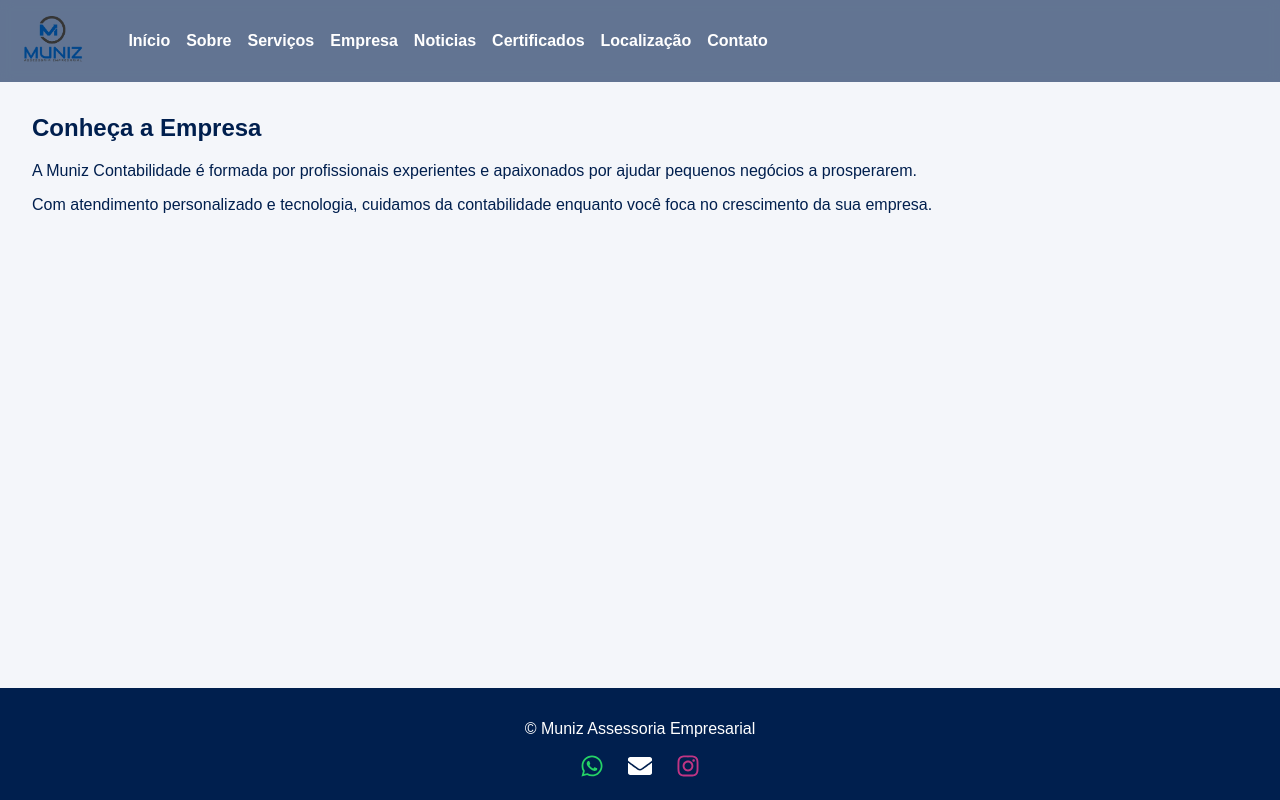
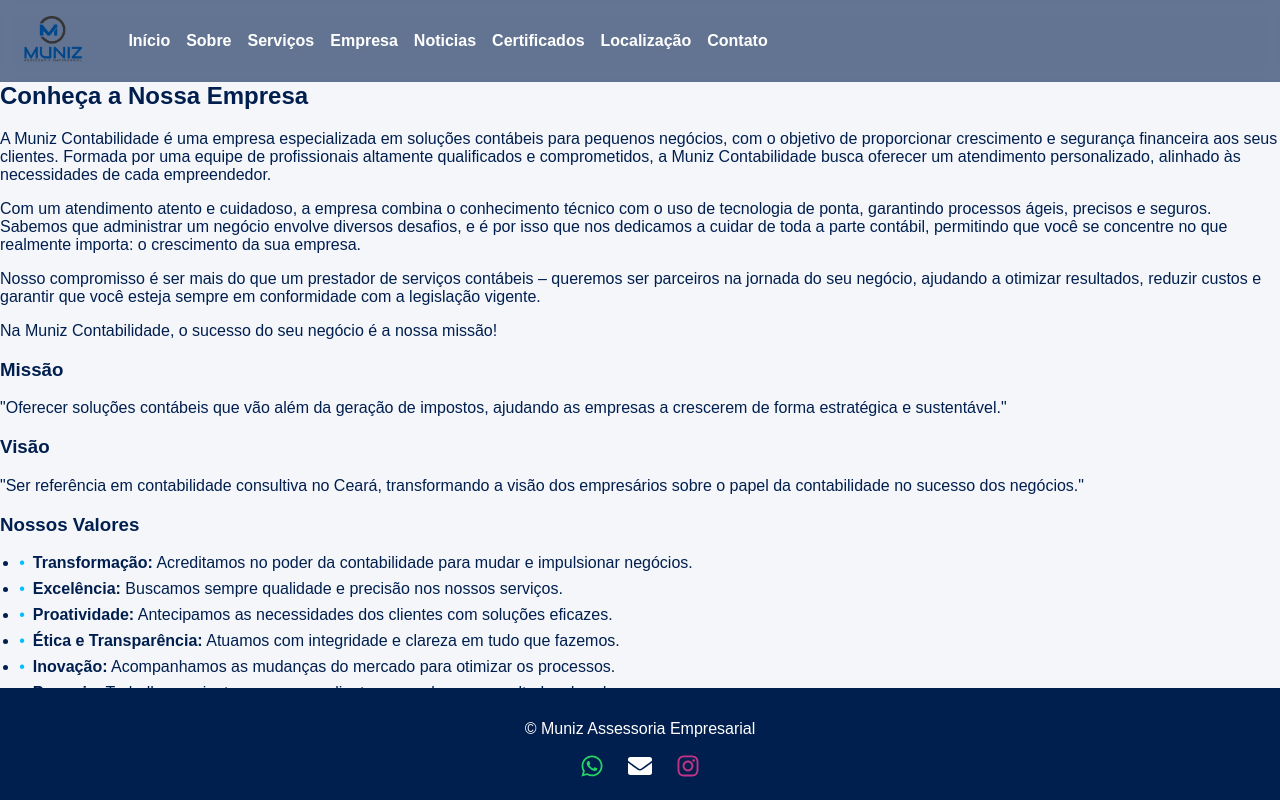
Before and after one commit to felaipes/desenvolvimento-web-2025.1, a React (Vite) app in the folder Projeto final Web/: page /empresa in a window 1280 px wide. Built offline with nearby package versions, Linux system fonts and the light colour scheme.

Commit message:
Update Empresa.jsx

```diff
--- a/Projeto final Web/src/pages/Empresa.jsx
+++ b/Projeto final Web/src/pages/Empresa.jsx
@@ -1,9 +1,86 @@
+import React from 'react';
+
+const FadeInSection = ({ children }) => {
+  const [isVisible, setVisible] = React.useState(false);
+  const domRef = React.useRef();
+
+  React.useEffect(() => {
+    const observer = new IntersectionObserver(entries => {
+      entries.forEach(entry => {
+        if (entry.isIntersecting) {
+          setVisible(true);
+          observer.unobserve(domRef.current);
+        }
+      });
+    });
+
+    const { current } = domRef;
+    if (current) {
+      observer.observe(current);
+    }
+
+    return () => {
+      if (current) {
+        observer.unobserve(current);
+      }
+    };
+  }, []);
+
+  return (
+    <div
+      className={`fade-in-section ${isVisible ? 'is-visible' : ''}`}
+      ref={domRef}
+    >
+      {children}
+    </div>
+  );
+};
+
+
 export default function Empresa() {
   return (
-    <div style={{ padding: "2rem" }}>
-      <h2>Conheça a Empresa</h2>
-      <p>A Muniz Contabilidade é formada por profissionais experientes e apaixonados por ajudar pequenos negócios a prosperarem.</p>
-      <p>Com atendimento personalizado e tecnologia, cuidamos da contabilidade enquanto você foca no crescimento da sua empresa.</p>
-    </div>
+    <FadeInSection>
+      <div className="page-container">
+        <div className="empresa-container">
+          <h2>Conheça a Nossa Empresa</h2>
+          <p className="empresa-intro">
+            A Muniz Contabilidade é uma empresa especializada em soluções contábeis para pequenos negócios, com o objetivo de proporcionar crescimento e segurança financeira aos seus clientes. Formada por uma equipe de profissionais altamente qualificados e comprometidos, a Muniz Contabilidade busca oferecer um atendimento personalizado, alinhado às necessidades de cada empreendedor.
+          </p>
+          <p>
+            Com um atendimento atento e cuidadoso, a empresa combina o conhecimento técnico com o uso de tecnologia de ponta, garantindo processos ágeis, precisos e seguros. Sabemos que administrar um negócio envolve diversos desafios, e é por isso que nos dedicamos a cuidar de toda a parte contábil, permitindo que você se concentre no que realmente importa: o crescimento da sua empresa.
+          </p>
+          <p>
+            Nosso compromisso é ser mais do que um prestador de serviços contábeis – queremos ser parceiros na jornada do seu negócio, ajudando a otimizar resultados, reduzir custos e garantir que você esteja sempre em conformidade com a legislação vigente.
+          </p>
+          <p>
+            Na Muniz Contabilidade, o sucesso do seu negócio é a nossa missão!
+          </p>
+
+          <div className="mvv-section">
+            <div className="mvv-card">
+              <h3>Missão</h3>
+              <p>"Oferecer soluções contábeis que vão além da geração de impostos, ajudando as empresas a crescerem de forma estratégica e sustentável."</p>
+            </div>
+            <div className="mvv-card">
+              <h3>Visão</h3>
+              <p>"Ser referência em contabilidade consultiva no Ceará, transformando a visão dos empresários sobre o papel da contabilidade no sucesso dos negócios."</p>
+            </div>
+          </div>
+
+          <div className="valores-section">
+            <h3>Nossos Valores</h3>
+            <ul>
+              <li><strong>Transformação:</strong> Acreditamos no poder da contabilidade para mudar e impulsionar negócios.</li>
+              <li><strong>Excelência:</strong> Buscamos sempre qualidade e precisão nos nossos serviços.</li>
+              <li><strong>Proatividade:</strong> Antecipamos as necessidades dos clientes com soluções eficazes.</li>
+              <li><strong>Ética e Transparência:</strong> Atuamos com integridade e clareza em tudo que fazemos.</li>
+              <li><strong>Inovação:</strong> Acompanhamos as mudanças do mercado para otimizar os processos.</li>
+              <li><strong>Parceria:</strong> Trabalhamos junto aos nossos clientes para alcançar resultados duradouros.</li>
+            </ul>
+          </div>
+
+        </div>
+      </div>
+    </FadeInSection>
   )
 }
```
